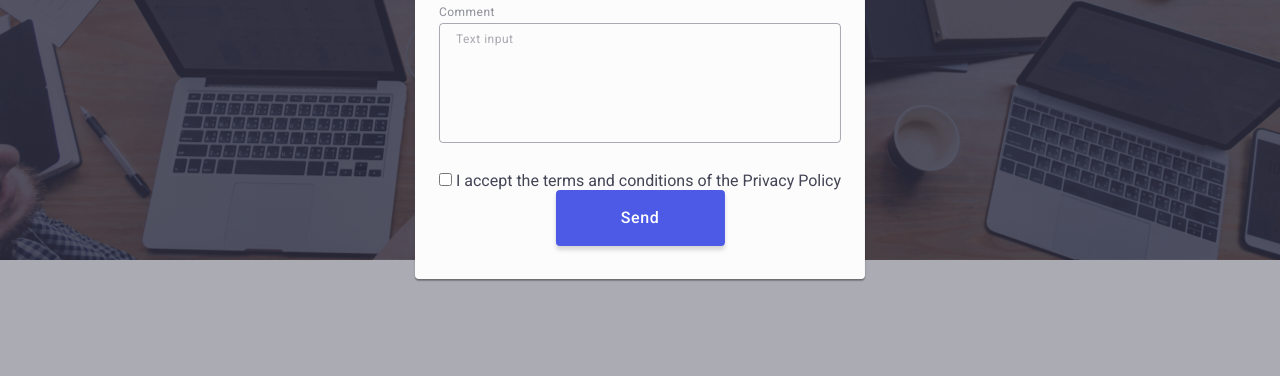
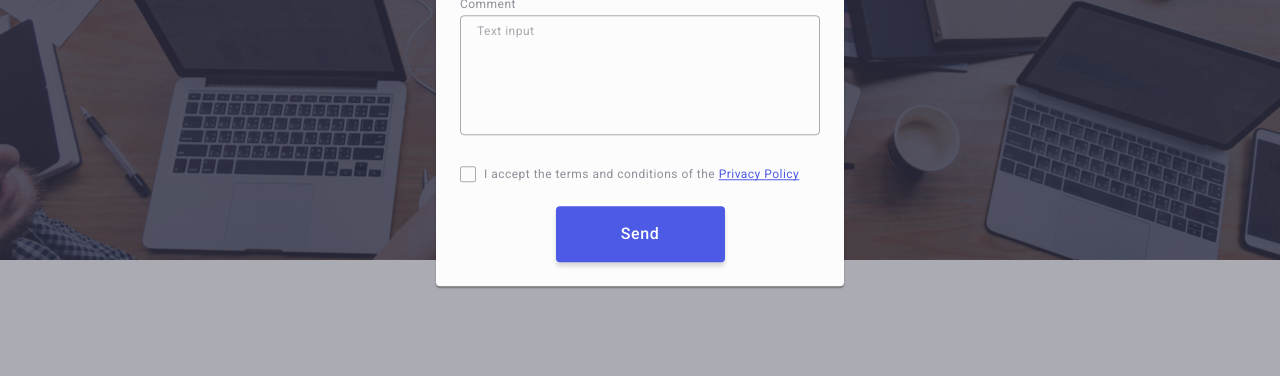
Before and after one commit to Anastasiia-Bakum/goit-markup-hw-05, a plain HTML site: page index.html in a window 1280 px wide. Shown: the part 413-789 px from the top of the page. Drawn offline with nearby package versions, Linux system fonts and the light colour scheme.

Commit message:
add css styles

```diff
--- a/css/styles.css
+++ b/css/styles.css
@@ -523,6 +523,10 @@ address {
   border: none;
 }
 
+.subscrine-btn-icon {
+  fill: #ffffff;
+}
+
 .subscribe-button:hover,
 .subscribe-button:focus {
   background-color: #404bbf;
@@ -542,6 +546,7 @@ address {
   color: #fff;
   padding: 8px 16px;
   background-color: #2e2f42;
+  outline: transparent;
 }
 .form-input::placeholder {
   color: #fff;
@@ -719,6 +724,7 @@ address {
   display: block;
   margin-right: auto;
   margin-left: auto;
+  outline: transparent;
   transition: background-color 250ms cubic-bezier(0.4, 0, 0.2, 1);
 }
 
@@ -726,3 +732,43 @@ address {
 .order-submit-button:focus {
   background-color: #404bbf;
 }
+
+.form-checkbox-wrapper {
+  margin-bottom: 24px;
+}
+
+.form-chechbox:checked + .form-chechbox-label .checkbox-span {
+  background-color: #404bbf;
+  border-color: #404bbf;
+  fill: #f4f4fd;
+}
+
+.form-chechbox-label {
+  font-size: 12px;
+  line-height: 1.17;
+  letter-spacing: 0.04em;
+  color: #8e8f99;
+}
+.checkbox-span {
+  border-radius: 2px;
+  border: 1px solid rgba(46, 47, 66, 0.4);
+  width: 16px;
+  height: 16px;
+  cursor: pointer;
+  display: inline-flex;
+  align-items: center;
+  justify-content: center;
+  fill: transparent;
+  margin-right: 8px;
+}
+
+.privacy-policy-link {
+  line-height: 1.33;
+  text-decoration: underline;
+  text-decoration-skip-ink: none;
+  color: #4d5ae5;
+}
+
+.form-chechbox:focus + .form-chechbox-label .checkbox-span {
+  outline: 1px solid #404bbf;
+}
--- a/index.html
+++ b/index.html
@@ -496,8 +496,8 @@
             </label>
             <button class="subscribe-button" type="submit">
               Subscribe
-              <svg width="24" height="24">
-                <use href="./images/icons.svg"></use>
+              <svg class="subscrine-btn-icon" width="24" height="24">
+                <use href="./images/icons.svg#icon-send"></use>
               </svg>
             </button>
           </form>
@@ -582,14 +582,18 @@
 
           <div class="form-checkbox-wrapper">
             <input
-              class="form-chechbox"
+              class="form-chechbox visually-hidden"
               id="privacy-policy"
               type="checkbox"
               name="privacy-policy"
               value="true"
               required
             />
-            <label class="form-chechbox-label" for="privacy-policy"
+            <label class="form-chechbox-label" for="privacy-policy">
+              <span class="checkbox-span">
+                <svg class="checkbox-icon" width="10" height="8">
+                  <use href="./images/icons.svg#icon-check"></use>
+                </svg> </span
               >I accept the terms and conditions of the
               <a class="privacy-policy-link" href="">Privacy Policy</a></label
             >
```
